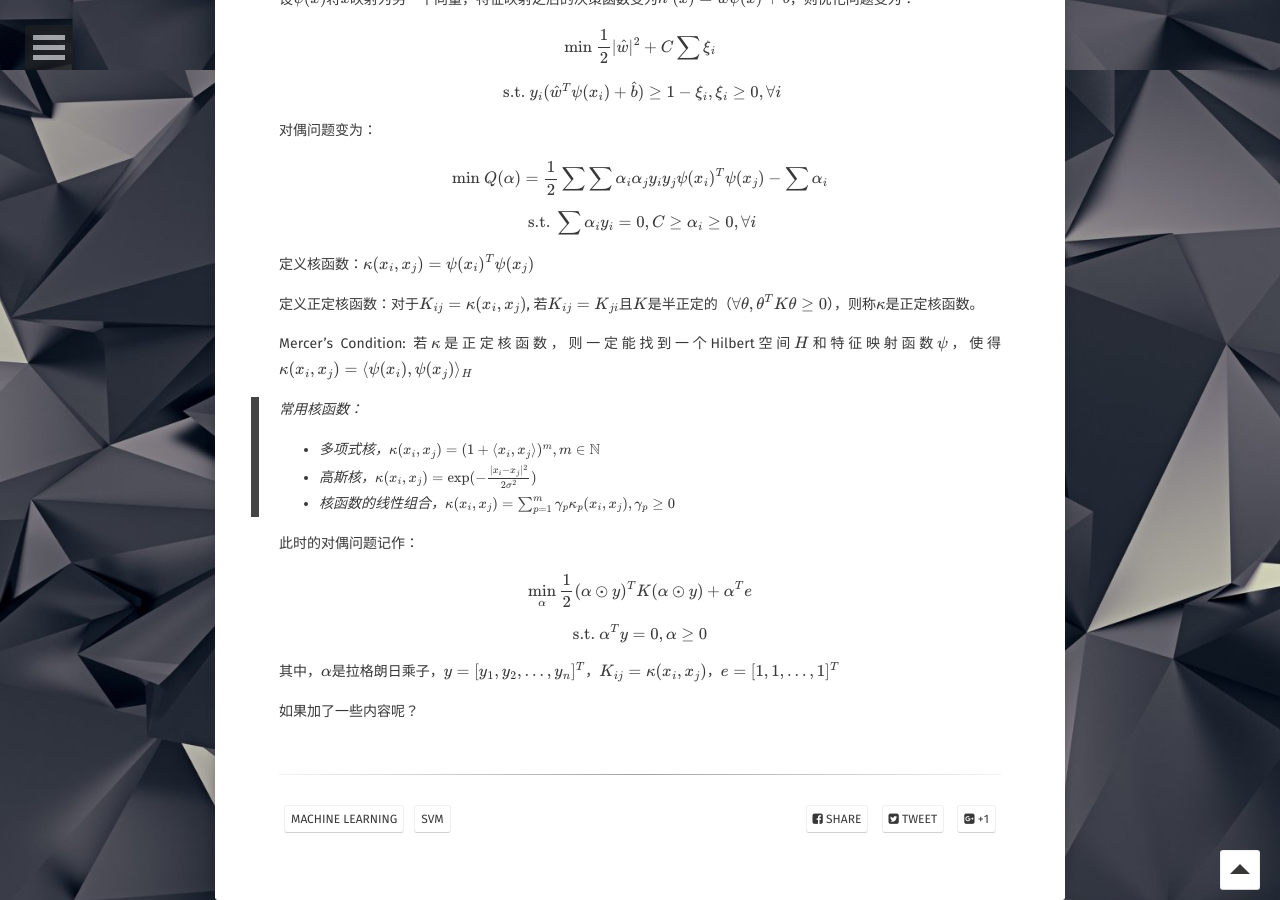
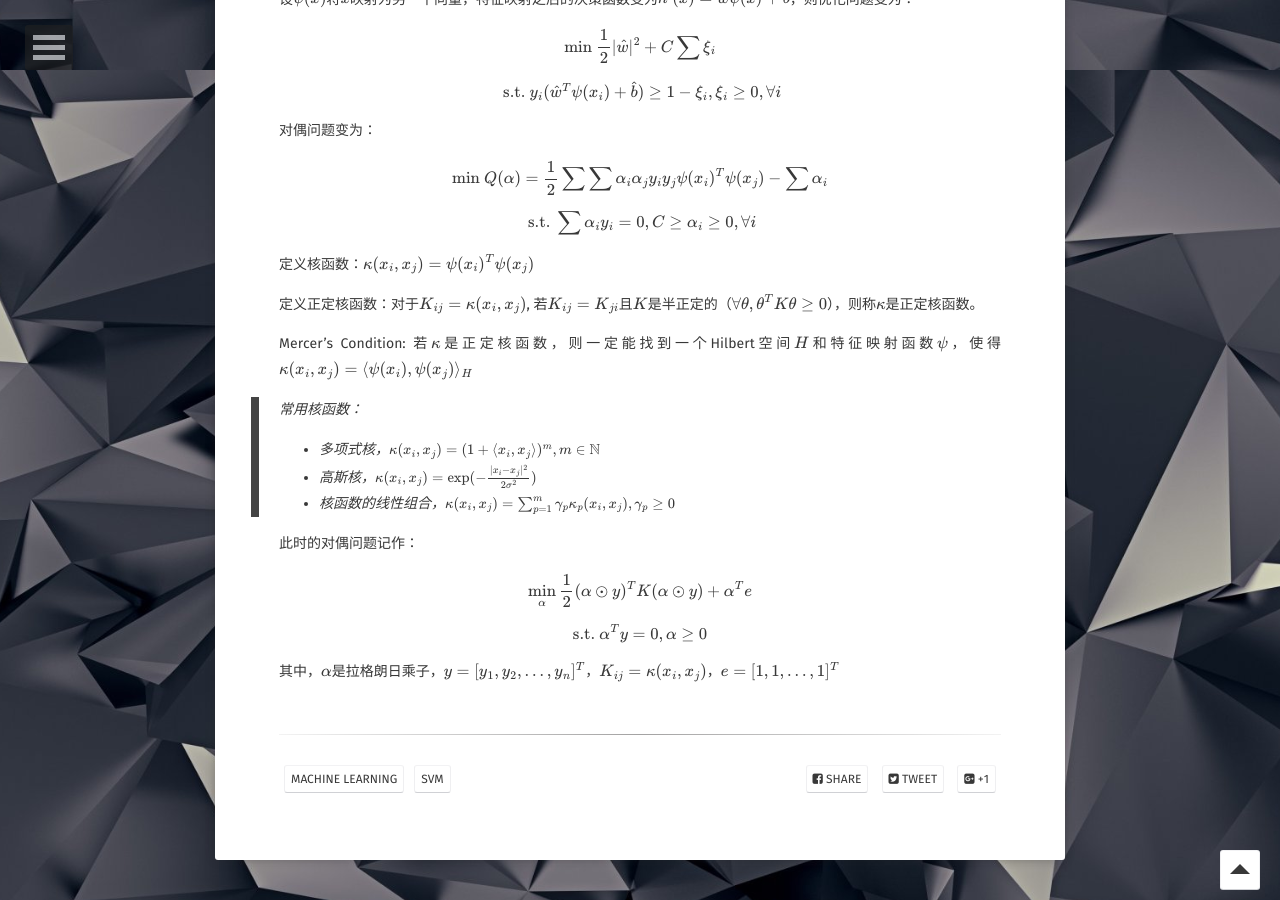
Before and after one commit to ziboyi/ziboyi.github.io, a Jekyll site: the page built from _posts/2017-11-25-核方法.md, in a window 1280 px wide and 900 px high, scrolled down 830 px. Built offline with Jekyll 4.4.1, drawn with Linux system fonts in a browser that asks for light colours; some web fonts are replaced; formulas are drawn with MathJax 3.

Commit message:
Update content

```diff
--- a/_posts/2017-11-25-核方法.md
+++ b/_posts/2017-11-25-核方法.md
@@ -48,5 +48,3 @@ Mercer's Condition: 若\\(\kappa\\)是正定核函数，则一定能找到一个
 \\[\textrm{s.t. } \alpha^T y = 0, \alpha \geq 0\\]
 
 其中，\\(\alpha\\)是拉格朗日乘子，\\(y = [y_1, y_2, ..., y_n]^T\\)，\\(K_{ij} = \kappa(x_i, x_j)\\)，\\(e=[1, 1, ..., 1]^T\\)
-
-如果加了一些内容呢？
```
